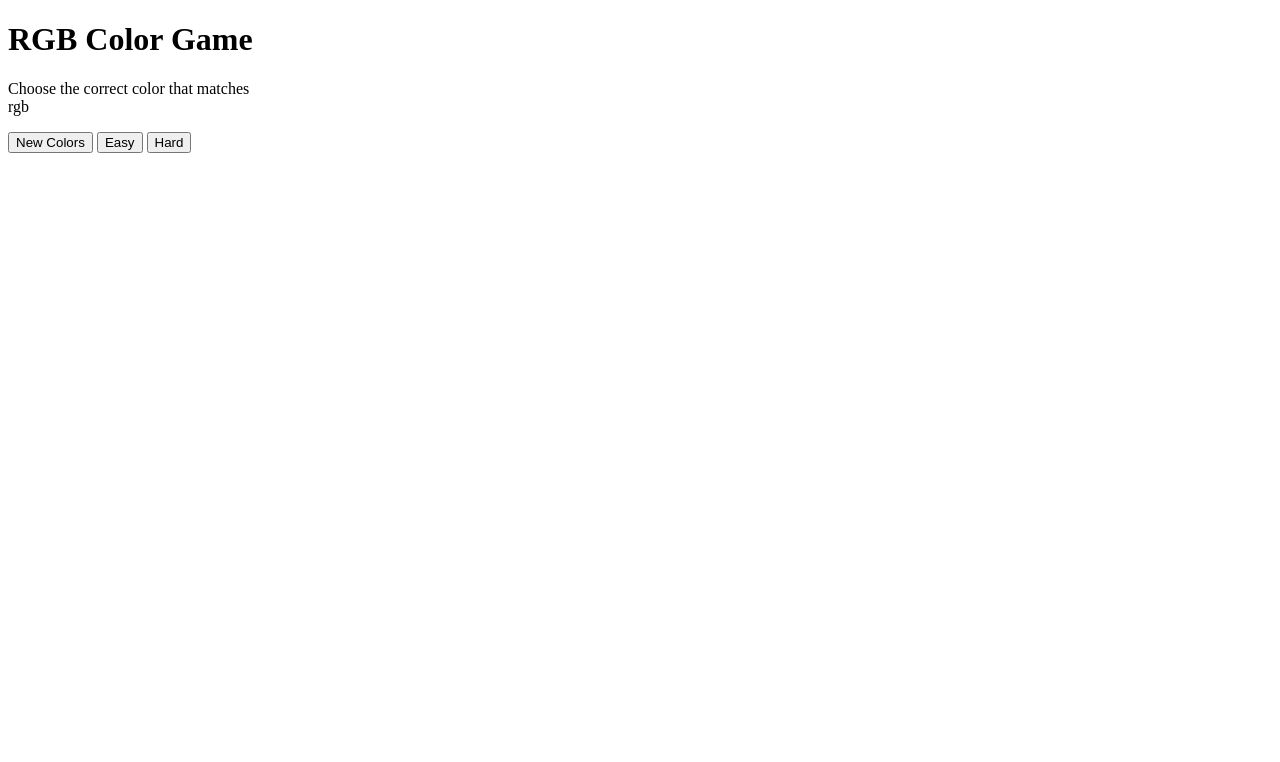
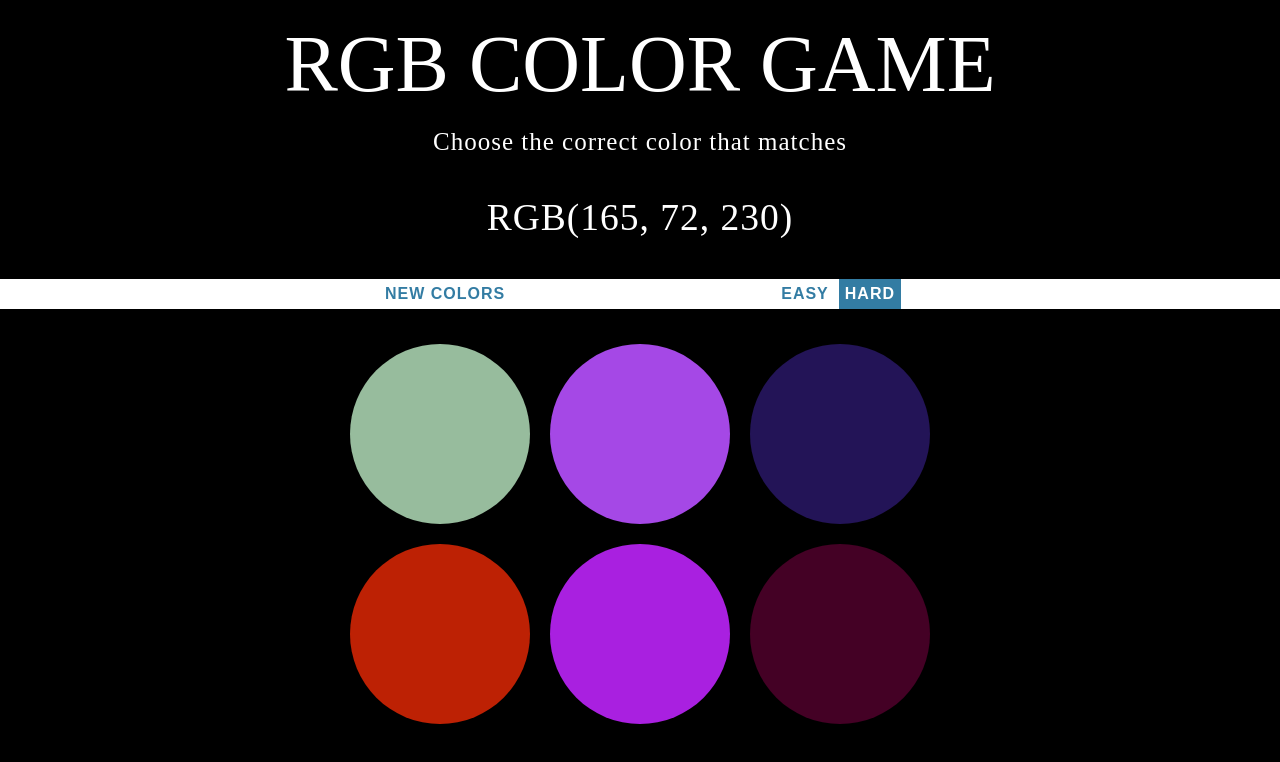
Before and after one commit to FoxyStoat/RGB-Color-Game, a plain HTML site: page index.html in a window 1280 px wide. Drawn offline with Linux system fonts and the light colour scheme.

Commit message:
link style sheet

```diff
--- a/index.html
+++ b/index.html
@@ -1,16 +1,15 @@
 <!DOCTYPE html>
 <html>
 <head>
-	<title>Color Game Project</title>
-	<link rel="stylesheet" type="text/css" href="ColorGame.css">
+	<title>RGB Color Guessing Game</title>
+	<link rel="stylesheet" href="assets/styles.css">
 
 </head>
 	<body>
 
 		<h1>RGB Color Game</h1>
-<p>Choose the correct color that matches
-<br>
-<span id="colorDisplay">rgb</span></p>
+		<p>Choose the correct color that matches</p>
+		<p><span id="colorDisplay">rgb</span></p>
 
 		<div id="messagestripe">
 			<button id="reset">New Colors</button>
@@ -28,6 +27,6 @@
 			<div class="circle"></div>
 		</div>
 
-<script type="text/javascript" src="ColorGame.js"></script>
+		<script type="text/javascript" src="assets/custom.js"></script>
 	</body>
 </html>
```
Lines whose indentation alone changed are shown as unchanged.
